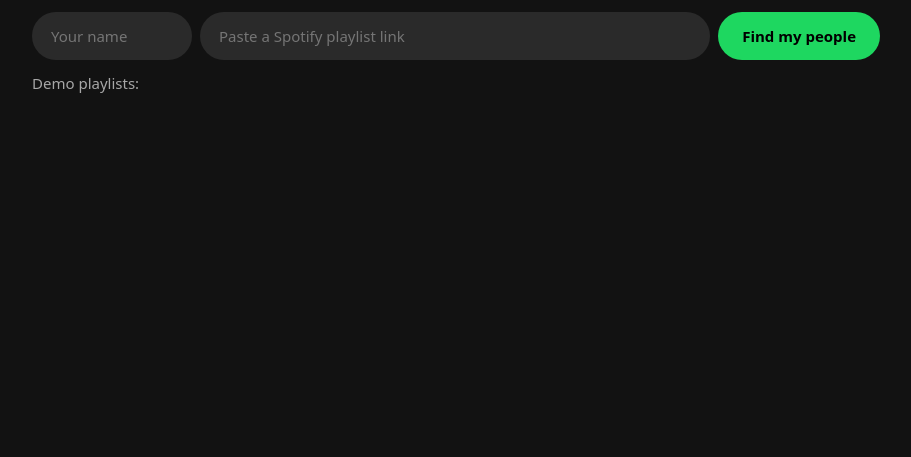
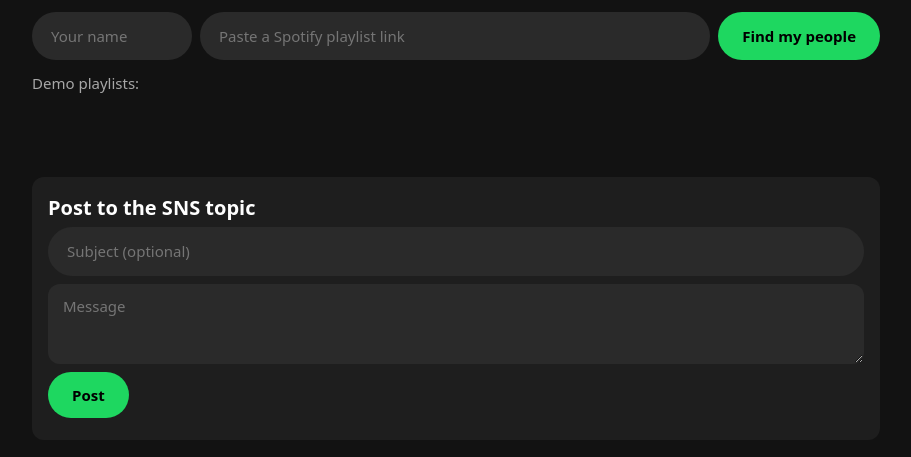
Before and after one commit to yukezhaoyz/spotafriend, a Python web app: template backend/tracks/templates/tracks/index.html in a window 1280 px wide. Shown: the part 131-588 px from the top of the page, without its empty margins (184-1095 px from the left). Run offline with Jinja, Linux system fonts and the light colour scheme; the template is opened without the code that fills it, so the values that code supplies are empty.

Commit message:
Add a form to post messages to the SNS topic
Co-Authored-By: Claude Opus 5.5 <noreply@anthropic.com>

```diff
--- a/backend/tracks/templates/tracks/index.html
+++ b/backend/tracks/templates/tracks/index.html
@@ -135,6 +135,16 @@
     .email-status.on { color: var(--accent); }
     .email-status.problem { color: var(--error); }
 
+    .sns-post { margin-top: 48px; padding: 16px; background: var(--surface); border-radius: 12px; }
+    .sns-post h2 { margin-top: 0; }
+    .sns-post form { display: flex; flex-direction: column; gap: 8px; }
+    .sns-post textarea {
+      background: var(--surface-2); color: var(--text); border: 1px solid transparent; outline: none;
+      font: inherit; padding: 10px 14px; border-radius: 12px; min-height: 80px; resize: vertical;
+    }
+    .sns-post textarea:focus { border-color: var(--accent); }
+    .sns-post button { align-self: flex-start; }
+
     .toast {
       position: fixed; left: 16px; bottom: 16px; z-index: 30; max-width: 320px;
       background: var(--surface-2); color: var(--text); border-left: 4px solid var(--accent);
@@ -257,6 +267,16 @@
       <h2 style="margin-top:28px">Also on your wavelength</h2>
       <div class="others" id="others"></div>
     </div>
+  </section>
+
+  <section class="sns-post">
+    <h2>Post to the SNS topic</h2>
+    <form id="sns-form">
+      <input id="sns-subject" placeholder="Subject (optional)" maxlength="100" autocomplete="off">
+      <textarea id="sns-message" placeholder="Message" required></textarea>
+      <button type="submit">Post</button>
+    </form>
+    <div class="email-status" id="sns-status" role="status"></div>
   </section>
 </main>
 
@@ -767,6 +787,25 @@ $("email-form").addEventListener("submit", async (e) => {
     button.disabled = false;
   }
 });
+$("sns-form").addEventListener("submit", async (e) => {
+  e.preventDefault();
+  const button = $("sns-form").querySelector("button");
+  button.disabled = true;
+  try {
+    const data = await api("/api/sns/publish/", {
+      subject: $("sns-subject").value.trim(),
+      message: $("sns-message").value.trim(),
+    });
+    $("sns-status").className = "email-status on";
+    $("sns-status").textContent = `Posted (message id ${data.message_id})`;
+    $("sns-message").value = "";
+  } catch (err) {
+    $("sns-status").className = "email-status problem";
+    $("sns-status").textContent = err.message;
+  } finally {
+    button.disabled = false;
+  }
+});
 document.addEventListener("click", closeNotifPanel);
 document.addEventListener("keydown", (e) => { if (e.key === "Escape") closeNotifPanel(); });
 
--- a/backend/tracks/urls.py
+++ b/backend/tracks/urls.py
@@ -16,4 +16,5 @@ urlpatterns = [
     path("users/<int:user_id>/matches/", views.user_matches),
     path("users/<int:user_id>/notifications/", views.user_notifications),
     path("users/<int:user_id>/email-alerts/", views.user_email_alerts),
+    path("sns/publish/", views.sns_publish),
 ]
```
Also changed, not shown: backend/tracks/email_alerts.py (+19 -0 lines), backend/tracks/views.py (+13 -0 lines).
